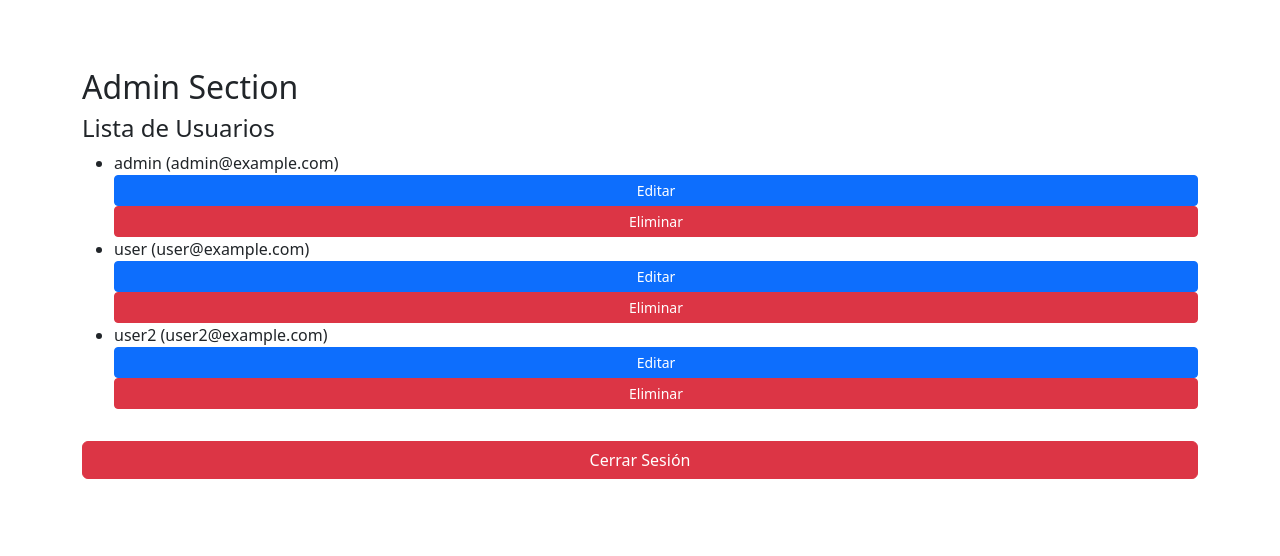
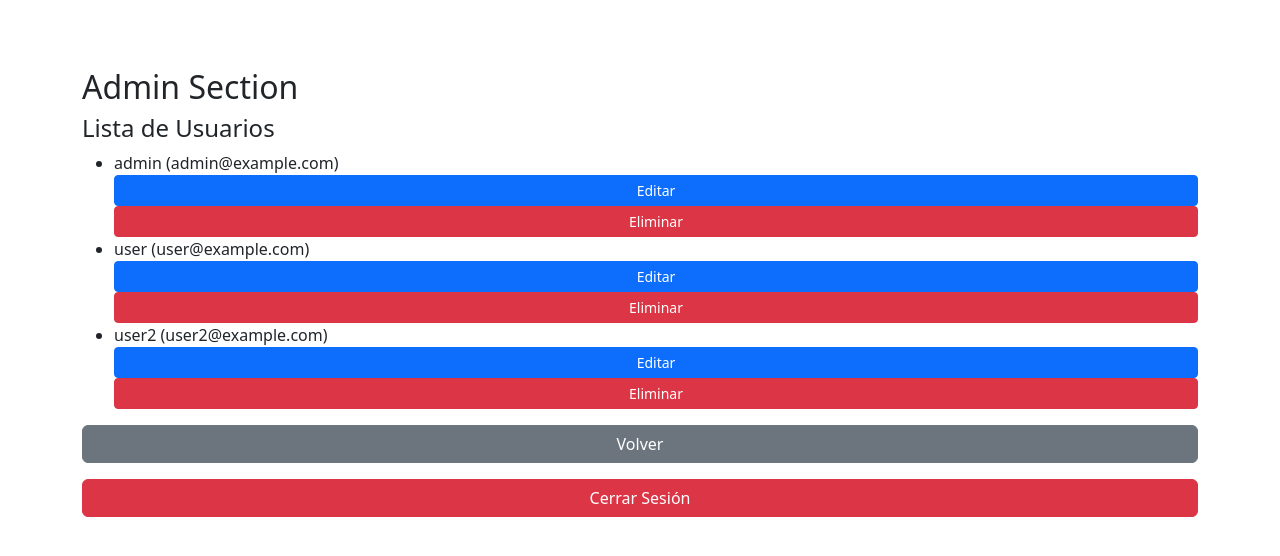
Before and after one commit to afernandezduoc/peak-project-angular, an Angular app: page /admin-section in a window 1280 px wide. Shown: the top 556 px of the page. Built offline with nearby package versions, Linux system fonts and the light colour scheme.

Commit message:
Se agregan botones para regresar al menu principal y para mejorar el 'movimiento' del usuario

```diff
--- a/src/app/components/admin-section/admin-section.component.html
+++ b/src/app/components/admin-section/admin-section.component.html
@@ -27,5 +27,6 @@
         <button type="button" class="btn btn-secondary" (click)="resetForm()">Cancelar</button>
       </form>
     </div>
+    <button type="button" class="btn btn-secondary" (click)="goBack()">Volver</button>
     <button (click)="logout()" class="btn btn-danger mt-3">Cerrar Sesión</button>
   </div>
--- a/src/app/components/admin-section/admin-section.component.ts
+++ b/src/app/components/admin-section/admin-section.component.ts
@@ -1,5 +1,6 @@
 import { Component, OnInit } from '@angular/core';
 import { FormBuilder, FormGroup, Validators } from '@angular/forms';
+import { Router } from '@angular/router';
 import { AuthService } from '../../services/auth.service';
 
 interface User {
@@ -19,7 +20,7 @@ export class AdminSectionComponent implements OnInit {
   users: User[] = [];
   selectedUserIndex: number | null = null;
 
-  constructor(private fb: FormBuilder, private authService: AuthService) {
+  constructor(private fb: FormBuilder, private authService: AuthService, private router: Router) {
     this.editUserForm = this.fb.group({
       username: ['', Validators.required],
       email: ['', [Validators.required, Validators.email]],
@@ -59,6 +60,10 @@ export class AdminSectionComponent implements OnInit {
     this.selectedUserIndex = null;
   }
 
+  goBack() {
+    this.router.navigate(['/']);
+  }
+
   logout() {
     this.authService.logout();
     window.location.href = 'index.html';
--- a/src/app/components/home/home.component.html
+++ b/src/app/components/home/home.component.html
@@ -21,7 +21,8 @@
                     </button>
                     <ul class="dropdown-menu" aria-expanded="false">
                         <li><a class="dropdown-item" (click)="openUser()">Perfil</a></li>
-                        <li><a class="dropdown-item" (click)="logout()">Cerrar Sesión</a></li>
+                        <li><a class="dropdown-item" (click)="openPrivateSection()">Private Section</a></li>
+                        <li><a class="dropdown-item btn-danger" (click)="logout()">Cerrar Sesión</a></li>
                     </ul>
                 </li>
             </ul>
--- a/src/app/components/home/home.component.ts
+++ b/src/app/components/home/home.component.ts
@@ -18,6 +18,10 @@ export class HomeComponent {
     this.router.navigate(['/profile-modification']);
   }
 
+  openPrivateSection() {
+    this.router.navigate(['/private-section']);
+  }
+
   logout() {
     this.authService.logout();
     this.router.navigate(['/']);
--- a/src/app/components/private-section/private-section.component.html
+++ b/src/app/components/private-section/private-section.component.html
@@ -4,5 +4,6 @@
         <li><a href="#" (click)="viewPdf('/assets/pdf/report1.pdf')">Reporte 1</a></li>
         <li><a href="#" (click)="viewPdf('/assets/pdf/report2.pdf')">Reporte 2</a></li>
     </ul>
+    <button type="button" class="btn btn-secondary" (click)="goBack()">Volver</button>
     <button (click)="logout()" class="btn btn-danger mt-3">Cerrar Sesión</button>
 </div>
--- a/src/app/components/private-section/private-section.component.ts
+++ b/src/app/components/private-section/private-section.component.ts
@@ -17,4 +17,8 @@ export class PrivateSectionComponent {
     localStorage.removeItem('authenticated');
     this.router.navigate(['/']);
   }
+
+  goBack() {
+    this.router.navigate(['/']);
+  }
 }
```
